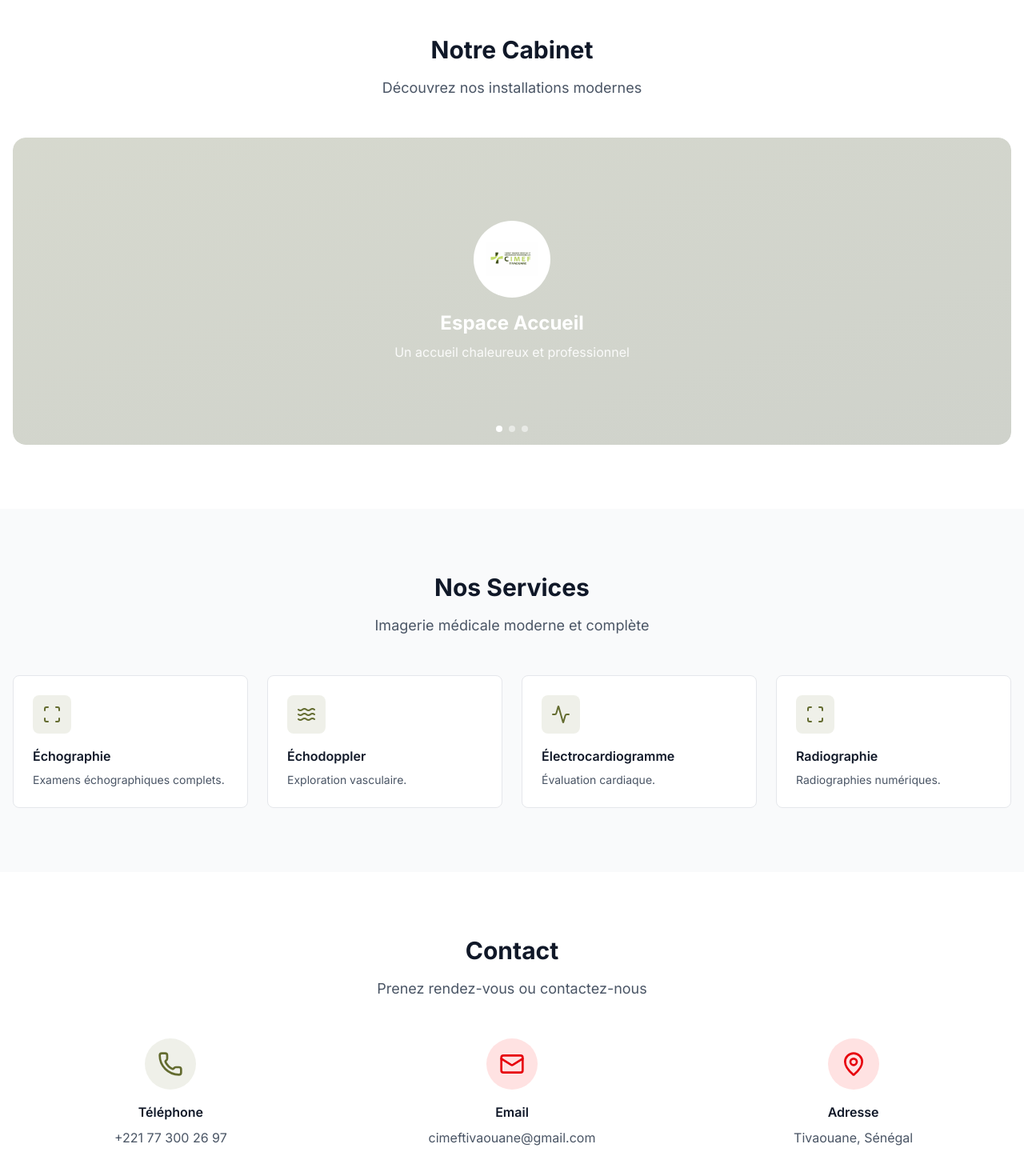
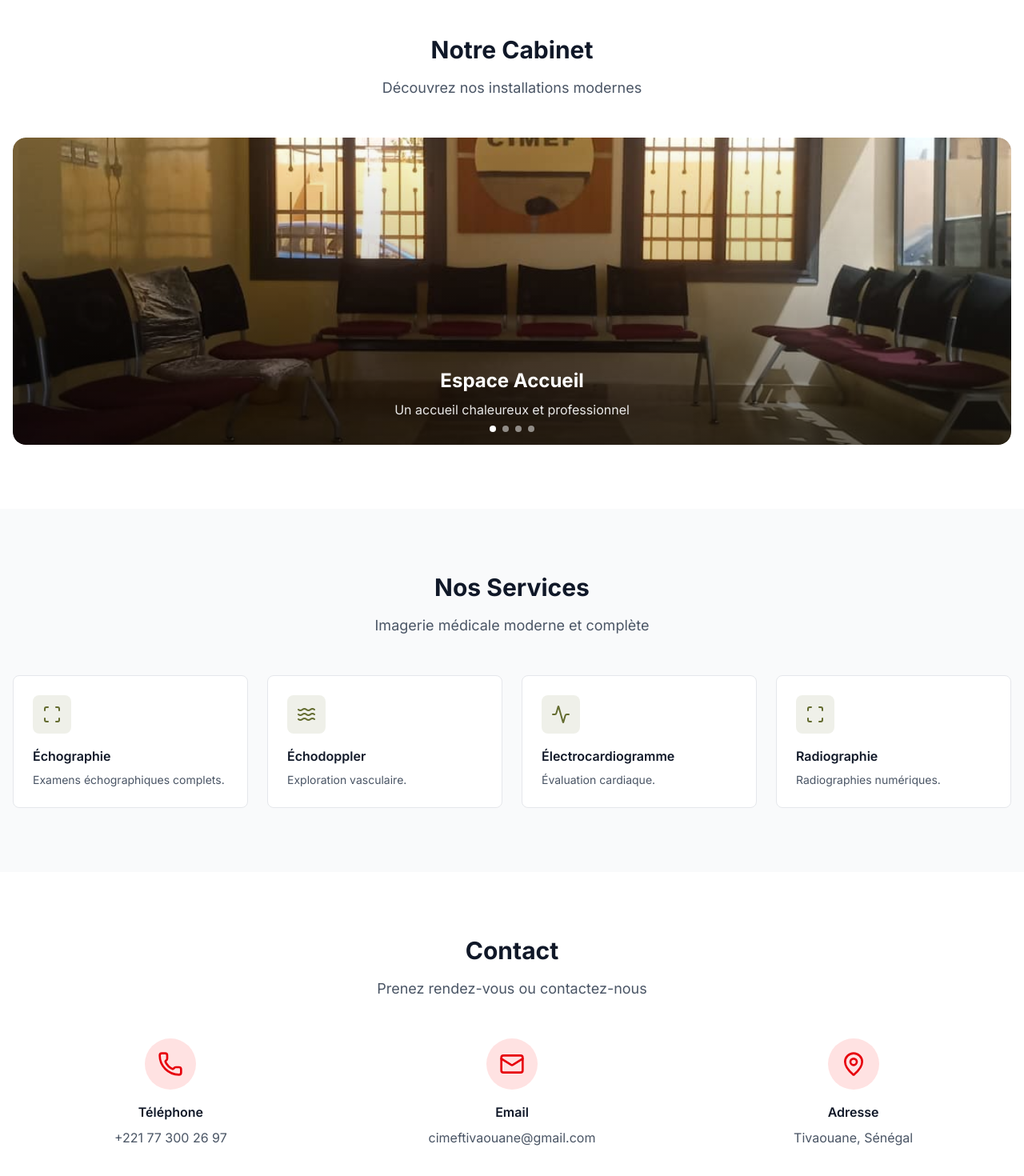
Before and after one commit to annakadiake/cimef-website, a Next.js app: page / in a window 1280 px wide. Shown: the part 917-2387 px from the top of the page at 80% size. Built offline with nearby package versions, Linux system fonts and the light colour scheme.

Commit message:
Photos du cabinet intégrées et icônes contact en rouge

```diff
--- a/src/app/page.tsx
+++ b/src/app/page.tsx
@@ -79,12 +79,15 @@ export default function Home() {
             <div className="flex transition-transform duration-500 ease-in-out">
               {/* Photo 1 - Accueil */}
               <div className="w-full flex-shrink-0">
-                <div className="relative h-96 bg-gray-100 rounded-2xl overflow-hidden">
-                  <div className="absolute inset-0 bg-gradient-to-br from-[#636B2F]/20 to-[#3F4A1F]/20 flex items-center justify-center">
-                    <div className="text-center">
-                      <div className="w-24 h-24 bg-white rounded-full flex items-center justify-center mx-auto mb-4">
-                        <Image src="/logo.png" alt="CIMEF" width={80} height={80} className="w-16 h-16 object-contain" />
-                      </div>
+                <div className="relative h-96 rounded-2xl overflow-hidden">
+                  <Image
+                    src="/photo1.jpeg"
+                    alt="Espace Accueil CIMEF"
+                    fill
+                    className="object-cover"
+                  />
+                  <div className="absolute inset-0 bg-gradient-to-t from-black/60 via-black/20 to-transparent flex items-end justify-center">
+                    <div className="text-center pb-8 px-4">
                       <h3 className="text-2xl font-bold text-white mb-2">Espace Accueil</h3>
                       <p className="text-white/90">Un accueil chaleureux et professionnel</p>
                     </div>
@@ -93,12 +96,15 @@ export default function Home() {
               </div>
               {/* Photo 2 - Salle d'examen */}
               <div className="w-full flex-shrink-0">
-                <div className="relative h-96 bg-gray-100 rounded-2xl overflow-hidden">
-                  <div className="absolute inset-0 bg-gradient-to-br from-[#636B2F]/20 to-[#3F4A1F]/20 flex items-center justify-center">
-                    <div className="text-center">
-                      <div className="w-24 h-24 bg-white rounded-full flex items-center justify-center mx-auto mb-4">
-                        <Scan className="w-12 h-12 text-[#636B2F]" />
-                      </div>
+                <div className="relative h-96 rounded-2xl overflow-hidden">
+                  <Image
+                    src="/photo2.jpeg"
+                    alt="Salle d'Examen CIMEF"
+                    fill
+                    className="object-cover"
+                  />
+                  <div className="absolute inset-0 bg-gradient-to-t from-black/60 via-black/20 to-transparent flex items-end justify-center">
+                    <div className="text-center pb-8 px-4">
                       <h3 className="text-2xl font-bold text-white mb-2">Salle d'Examen</h3>
                       <p className="text-white/90">Équipements de pointe pour des diagnostics précis</p>
                     </div>
@@ -107,14 +113,34 @@ export default function Home() {
               </div>
               {/* Photo 3 - Salle d'attente */}
               <div className="w-full flex-shrink-0">
-                <div className="relative h-96 bg-gray-100 rounded-2xl overflow-hidden">
-                  <div className="absolute inset-0 bg-gradient-to-br from-[#636B2F]/20 to-[#3F4A1F]/20 flex items-center justify-center">
-                    <div className="text-center">
-                      <div className="w-24 h-24 bg-white rounded-full flex items-center justify-center mx-auto mb-4">
-                        <Users className="w-12 h-12 text-[#636B2F]" />
-                      </div>
+                <div className="relative h-96 rounded-2xl overflow-hidden">
+                  <Image
+                    src="/photo3.jpeg"
+                    alt="Salle d'Attente CIMEF"
+                    fill
+                    className="object-cover"
+                  />
+                  <div className="absolute inset-0 bg-gradient-to-t from-black/60 via-black/20 to-transparent flex items-end justify-center">
+                    <div className="text-center pb-8 px-4">
                       <h3 className="text-2xl font-bold text-white mb-2">Salle d'Attente</h3>
                       <p className="text-white/90">Confort et tranquillité pour nos patients</p>
+                    </div>
+                  </div>
+                </div>
+              </div>
+              {/* Photo 4 - Équipements */}
+              <div className="w-full flex-shrink-0">
+                <div className="relative h-96 rounded-2xl overflow-hidden">
+                  <Image
+                    src="/photo4.jpeg"
+                    alt="Équipements Médicaux CIMEF"
+                    fill
+                    className="object-cover"
+                  />
+                  <div className="absolute inset-0 bg-gradient-to-t from-black/60 via-black/20 to-transparent flex items-end justify-center">
+                    <div className="text-center pb-8 px-4">
+                      <h3 className="text-2xl font-bold text-white mb-2">Équipements</h3>
+                      <p className="text-white/90">Technologie de pointe au service de votre santé</p>
                     </div>
                   </div>
                 </div>
@@ -123,6 +149,7 @@ export default function Home() {
             {/* Navigation dots */}
             <div className="absolute bottom-4 left-1/2 transform -translate-x-1/2 flex gap-2">
               <div className="w-2 h-2 bg-white rounded-full"></div>
+              <div className="w-2 h-2 bg-white/50 rounded-full"></div>
               <div className="w-2 h-2 bg-white/50 rounded-full"></div>
               <div className="w-2 h-2 bg-white/50 rounded-full"></div>
             </div>
@@ -160,8 +187,8 @@ export default function Home() {
           </div>
           <div className="grid md:grid-cols-3 gap-8">
             <div className="text-center">
-              <div className="w-16 h-16 bg-[#636B2F]/10 rounded-full flex items-center justify-center mx-auto mb-4">
-                <Phone className="w-8 h-8 text-[#636B2F]" />
+              <div className="w-16 h-16 bg-red-100 rounded-full flex items-center justify-center mx-auto mb-4">
+                <Phone className="w-8 h-8 text-red-600" />
               </div>
               <h3 className="font-semibold text-gray-900 mb-2">Téléphone</h3>
               <p className="text-gray-600">
```
